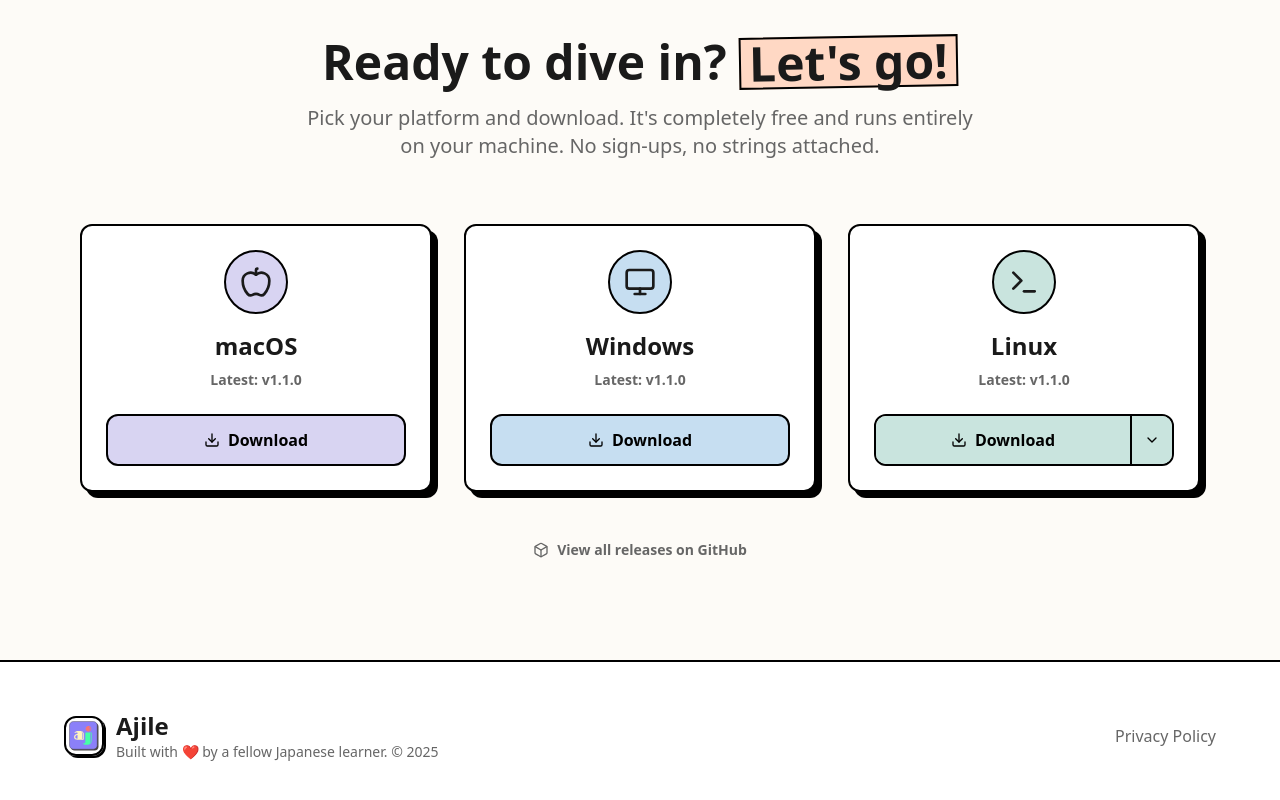
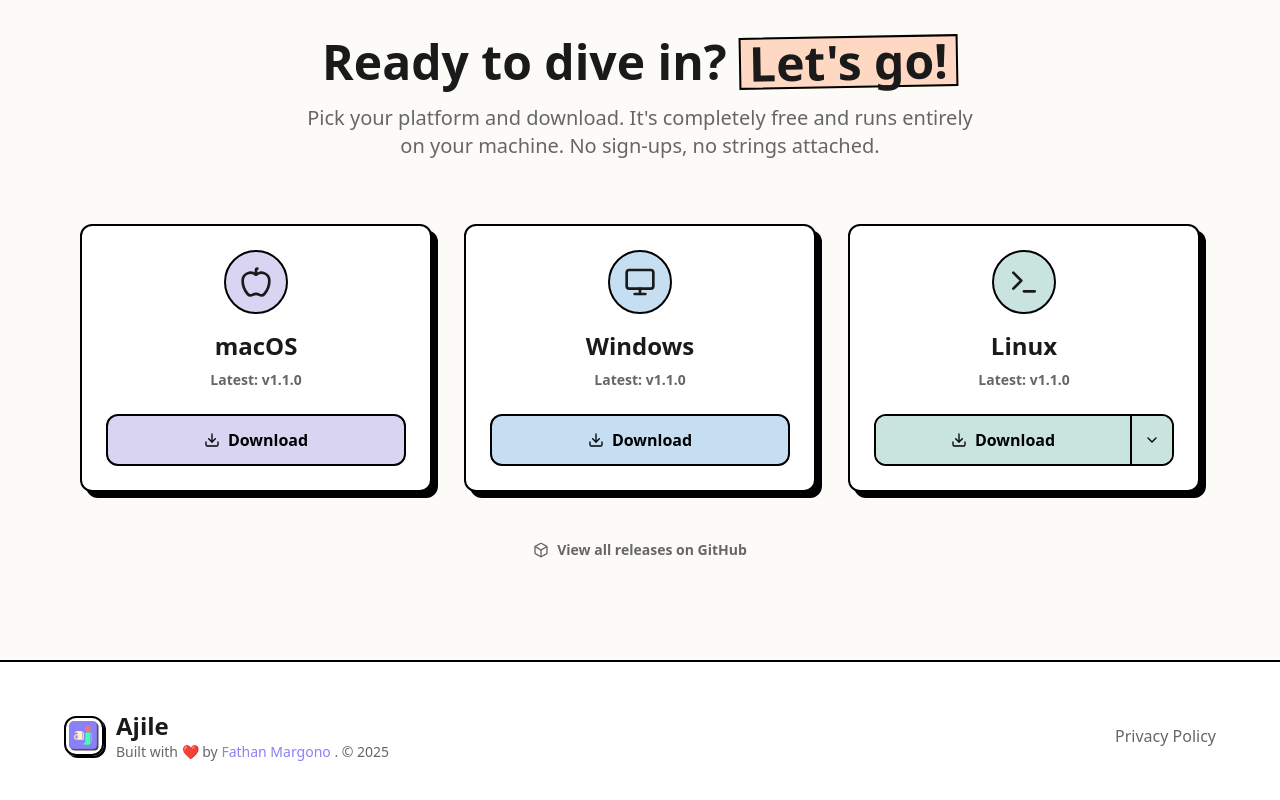
Before and after one commit to fmgono/ajile-landing-page, a React (Vite) app: page / in a window 1280 px wide. Shown: the part 5287-6087 px from the top of the page. Built offline with nearby package versions, Linux system fonts and the light colour scheme.

Commit message:
Update footer text to include a link to Fathan Margono's website, enhancing attribution and user engagement.

```diff
--- a/src/components/Footer.tsx
+++ b/src/components/Footer.tsx
@@ -6,7 +6,7 @@ export function Footer() {
           <img src="/logo.svg" alt="Ajile Logo" className="w-10 h-10 rounded-lg border-2 border-black shadow-[2px_2px_0_0_rgba(0,0,0,1)]" />
           <div>
             <h4 className="text-2xl font-black">Ajile</h4>
-            <p className="text-muted-foreground text-sm">Built with ❤️ by a fellow Japanese learner. © 2025</p>
+            <p className="text-muted-foreground text-sm">Built with ❤️ by <a href="https://fmgono.dev" target="_blank"  className="text-primary hover:underline">Fathan Margono</a> . © 2025</p>
           </div>
         </div>
 
```
